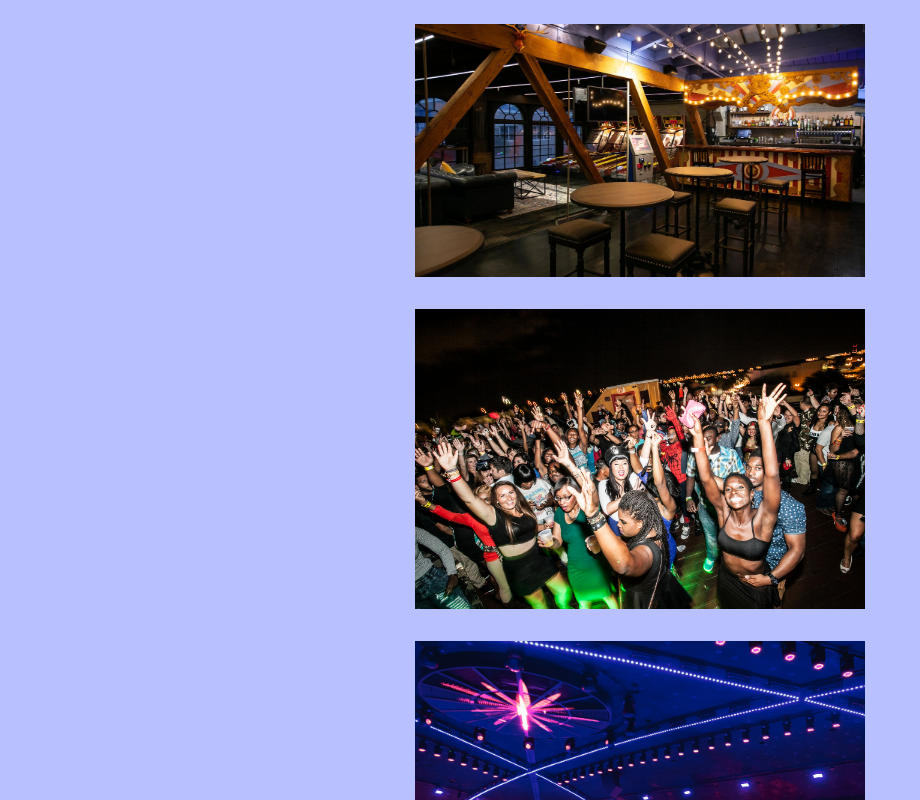
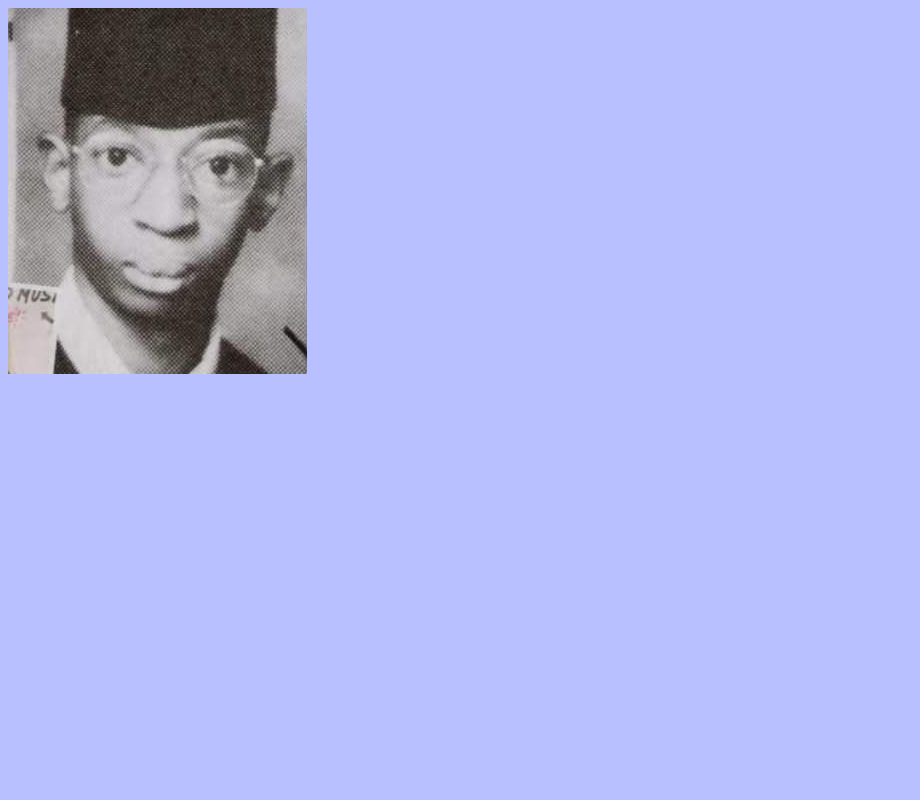
Before and after one commit to abbeyperini/slots-angular, an Angular app: page / in a window 1280 px wide. Shown: the top 800 px of the page, without its empty margins (0-920 px from the left). Built offline with nearby package versions, Linux system fonts and the light colour scheme.

Commit message:
use paragraph tags instead of divs for text

```diff
--- a/src/app/app.component.html
+++ b/src/app/app.component.html
@@ -1,7 +1,7 @@
 <main class="main">
-  <default-content-projection>
+  <!-- <default-content-projection>
     <img src="/club-people.jpeg" alt="people in the club" />
-  </default-content-projection>
+  </default-content-projection> -->
   <!-- <named-content-projection>
     <the-window><img src="/the-window.jpg" alt="the window" /></ the-window>
     <the-wall><img src="/the-wall.png" alt="the wall" /></ the-wall>
@@ -19,13 +19,13 @@
     <img src="/club-people.jpeg" alt="people in the club" />
   </named-content-projection> -->
   <!-- <named-content-projection>
-    <div title="select me">Select me!</div>
+    <p title="select me">Select me!</p>
     <img ngProjectAs="the-window" src="/the-window.jpg" alt="the window" />
     <img ngProjectAs="the-wall" src="/the-wall.png" alt="the wall" />
     <img src="/club-people.jpeg" alt="people in the club" />
   </named-content-projection> -->
   <!-- <conditional-content-projection people="/club-people.jpeg"></conditional-content-projection> -->
-  <!-- <view-encapsulation-mode></view-encapsulation-mode> -->
+  <view-encapsulation-mode></view-encapsulation-mode>
 </main>
 
 <router-outlet />
--- a/src/app/components/conditional-content-projection.component.ts
+++ b/src/app/components/conditional-content-projection.component.ts
@@ -29,9 +29,9 @@ export class InTheClub {
     <img src="/the-window.jpg" alt="the window" />
     <ng-template #lilJon><img src="confused-lil-jon.jpg" alt="lil jon saying 'what?!'" /></ng-template>
     <ng-template #peopleInTheClub [let-people]="people" ><img [src]="people()" alt="people in the club" /></ng-template>
-    <ng-container *ngTemplateOutlet="lilJon"></ng-container>
+    <!-- <ng-container *ngTemplateOutlet="lilJon"></ng-container> -->
     <!-- <ng-container [ngTemplateOutlet]="peopleInTheClub" [ngTemplateOutletContext]="people" class="club-container"></ng-container> -->
-    <!-- <in-the-club [showPeople]="false" [people]="people()"></in-the-club> -->
+    <in-the-club [showPeople]="true" [people]="people()"></in-the-club>
     <img src="/the-wall.png" alt="the wall" />
   </div>`
 })
--- a/src/app/components/named-content-projection.component.ts
+++ b/src/app/components/named-content-projection.component.ts
@@ -12,10 +12,10 @@ export class TheWindow {}
 @Component({
   selector: "named-content-projection",
   template: `<div class="club-container">
-      <ng-content select="the-window">The Window</ng-content>
+      <ng-content select="the-window"><p>The Window</p></ng-content>
       <ng-content><img src="confused-lil-jon.jpg" alt="lil jon saying 'what?!'" /></ng-content>
-      <ng-content select="the-wall">The Wall</ng-content>
-      <ng-content select="[title='select me']"></ng-content>
+      <ng-content select="the-wall"><p>The Wall</p></ng-content>
+      <ng-content select="[title='me']"></ng-content>
     </div>`,
 })
 export class NamedContentProjection { }
```
